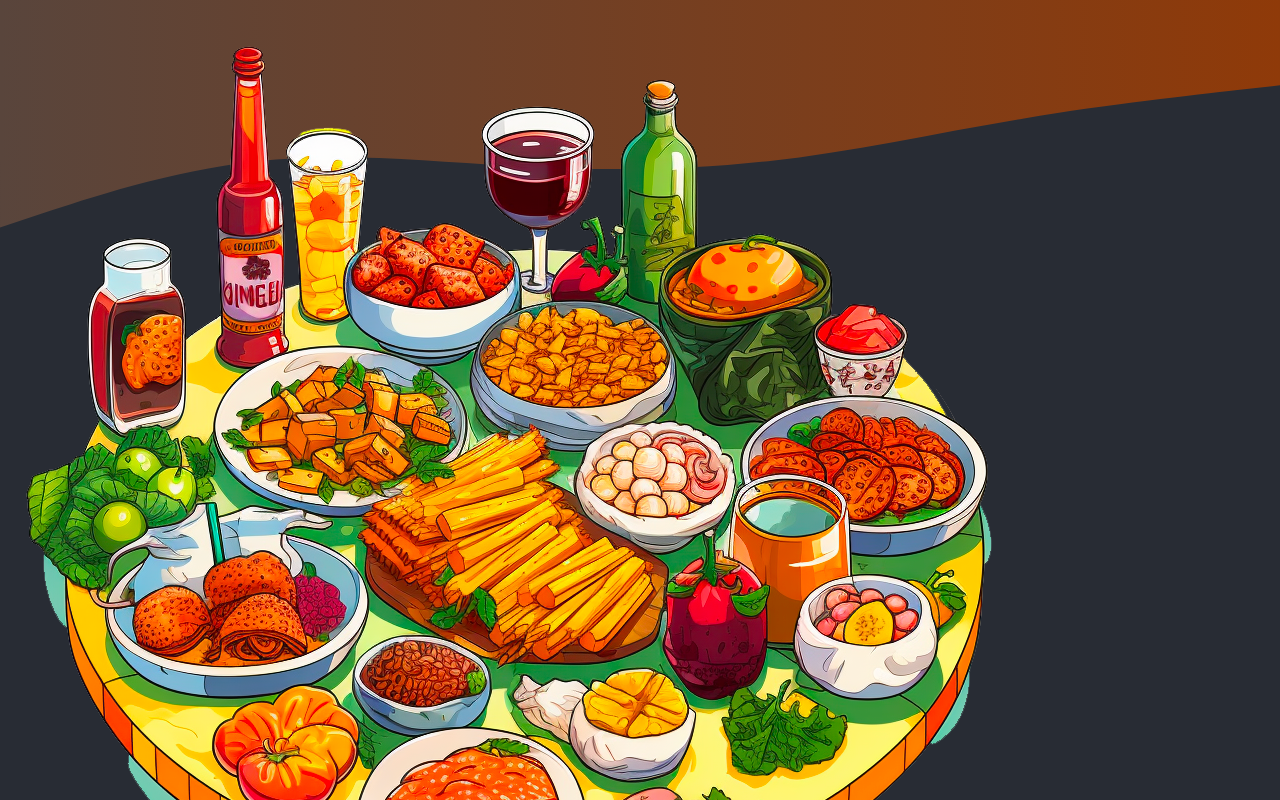
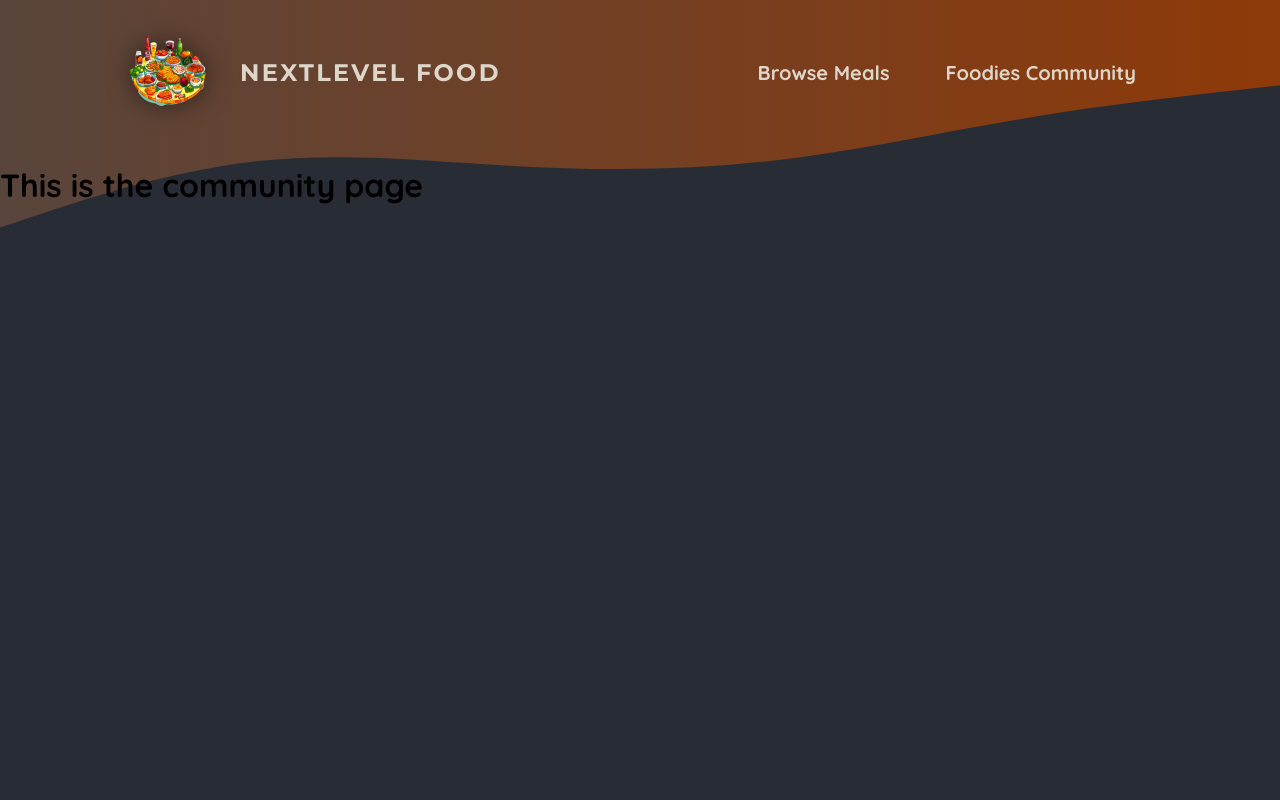
Before and after one commit to jorgelfer/foodies-starting-project, a Next.js app: page /community in a window 1280 px wide. Shown: the top 800 px of the page. Built offline with nearby package versions, Linux system fonts and the light colour scheme.

Commit message:
styling main header

```diff
--- a/app/layout.js
+++ b/app/layout.js
@@ -1,4 +1,4 @@
-import MainHeader from "@/components/main-header";
+import MainHeader from "@/components/main-header/main-header";
 import "./globals.css";
 
 export const metadata = {
@@ -10,26 +10,6 @@
   return (
     <html lang="en">
       <body>
-        <div className="header-background">
-          <svg xmlns="http://www.w3.org/2000/svg" viewBox="0 0 1440 320">
-            <defs>
-              <linearGradient id="gradient" x1="0%" y1="0%" x2="100%" y2="0%">
-                <stop
-                  offset="0%"
-                  style={{ stopColor: "#59453c", stopOpacity: "1" }}
-                />
-                <stop
-                  offset="100%"
-                  style={{ stopColor: "#8f3a09", stopOpacity: "1" }}
-                />
-              </linearGradient>
-            </defs>
-            <path
-              fill="url(#gradient)"
-              d="M0,256L48,240C96,224,192,192,288,181.3C384,171,480,181,576,186.7C672,192,768,192,864,181.3C960,171,1056,149,1152,133.3C1248,117,1344,107,1392,101.3L1440,96L1440,0L1392,0C1344,0,1248,0,1152,0C1056,0,960,0,864,0C768,0,672,0,576,0C480,0,384,0,288,0C192,0,96,0,48,0L0,0Z"
-            ></path>
-          </svg>
-        </div>
         <MainHeader />
         {children}
       </body>
--- a/components/main-header.js
+++ /dev/null
@@ -1,23 +0,0 @@
-import logoImg from "@/assets/logo.png";
-import Link from "next/link";
-
-export default function MainHeader() {
-  return (
-    <header>
-      <Link href="/">
-        <img src={logoImg.src} alt="A plate with food on it"></img>
-        NextLevel Food
-      </Link>
-      <nav>
-        <ul>
-          <li>
-            <Link href="/meals">Browse Meals</Link>
-          </li>
-          <li>
-            <Link href="/community">Foodies Community</Link>
-          </li>
-        </ul>
-      </nav>
-    </header>
-  );
-}
--- /dev/null
+++ b/components/main-header/main-header-background.js
@@ -0,0 +1,25 @@
+import styles from "./main-header-background.module.css";
+export default function MainHeaderBackground() {
+  return (
+    <div className={styles["header-background"]}>
+      <svg xmlns="http://www.w3.org/2000/svg" viewBox="0 0 1440 320">
+        <defs>
+          <linearGradient id="gradient" x1="0%" y1="0%" x2="100%" y2="0%">
+            <stop
+              offset="0%"
+              style={{ stopColor: "#59453c", stopOpacity: "1" }}
+            />
+            <stop
+              offset="100%"
+              style={{ stopColor: "#8f3a09", stopOpacity: "1" }}
+            />
+          </linearGradient>
+        </defs>
+        <path
+          fill="url(#gradient)"
+          d="M0,256L48,240C96,224,192,192,288,181.3C384,171,480,181,576,186.7C672,192,768,192,864,181.3C960,171,1056,149,1152,133.3C1248,117,1344,107,1392,101.3L1440,96L1440,0L1392,0C1344,0,1248,0,1152,0C1056,0,960,0,864,0C768,0,672,0,576,0C480,0,384,0,288,0C192,0,96,0,48,0L0,0Z"
+        ></path>
+      </svg>
+    </div>
+  );
+}
--- /dev/null
+++ b/components/main-header/main-header-background.module.css
@@ -0,0 +1,14 @@
+.header-background {
+  position: absolute;
+  width: 100%;
+  height: 320px;
+  top: 0;
+  left: 0;
+  z-index: -1;
+}
+
+.header-background svg {
+  display: block;
+  width: 100%;
+  height: auto;
+}
--- /dev/null
+++ b/components/main-header/main-header.js
@@ -0,0 +1,29 @@
+import logoImg from "@/assets/logo.png";
+import Link from "next/link";
+import styles from "./main-header.module.css";
+import Image from "next/image";
+import MainHeaderBackground from "./main-header-background";
+
+export default function MainHeader() {
+  return (
+    <>
+      <MainHeaderBackground />
+      <header className={styles.header}>
+        <Link className={styles.logo} href="/">
+          <Image src={logoImg} alt="A plate with food on it" priority />
+          NextLevel Food
+        </Link>
+        <nav className={styles.nav}>
+          <ul>
+            <li>
+              <Link href="/meals">Browse Meals</Link>
+            </li>
+            <li>
+              <Link href="/community">Foodies Community</Link>
+            </li>
+          </ul>
+        </nav>
+      </header>
+    </>
+  );
+}
--- /dev/null
+++ b/components/main-header/main-header.module.css
@@ -0,0 +1,67 @@
+.header {
+  display: flex;
+  justify-content: space-between;
+  align-items: center;
+  padding: 2rem 1rem;
+}
+
+@media (min-width: 768px) {
+  .header {
+    padding: 2rem 10%;
+  }
+}
+
+.nav ul {
+  list-style: none;
+  margin: 0;
+  padding: 0;
+  display: flex;
+  gap: 1.5rem;
+  /* font-family: 'Montserrat', sans-serif; */
+  font-size: 1.25rem;
+}
+
+.nav a {
+  text-decoration: none;
+  color: #ddd6cb;
+  font-weight: bold;
+  padding: 0.5rem 1rem;
+  border-radius: 0.5rem;
+}
+
+.nav a:hover,
+.nav a:active {
+  background: linear-gradient(90deg, #ff8a05, #f9b331);
+  background-clip: text;
+  -webkit-background-clip: text;
+  -webkit-text-fill-color: transparent;
+  text-shadow: 0 0 18px rgba(248, 190, 42, 0.8);
+}
+
+.active {
+  background: linear-gradient(90deg, #ff8a05, #f9b331);
+  background-clip: text;
+  -webkit-background-clip: text;
+  -webkit-text-fill-color: transparent;
+}
+
+.logo {
+  display: flex;
+  align-items: center;
+  justify-content: center;
+  gap: 2rem;
+  text-decoration: none;
+  color: #ddd6cb;
+  font-weight: bold;
+  font-family: "Montserrat", sans-serif;
+  letter-spacing: 0.15rem;
+  text-transform: uppercase;
+  font-size: 1.5rem;
+}
+
+.logo img {
+  width: 5rem;
+  height: 5rem;
+  object-fit: contain;
+  filter: drop-shadow(0 0 0.75rem rgba(0, 0, 0, 0.5));
+}
```
